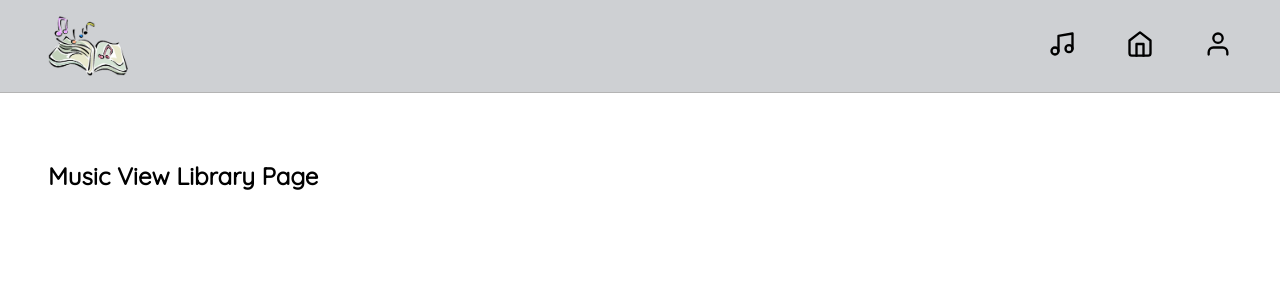
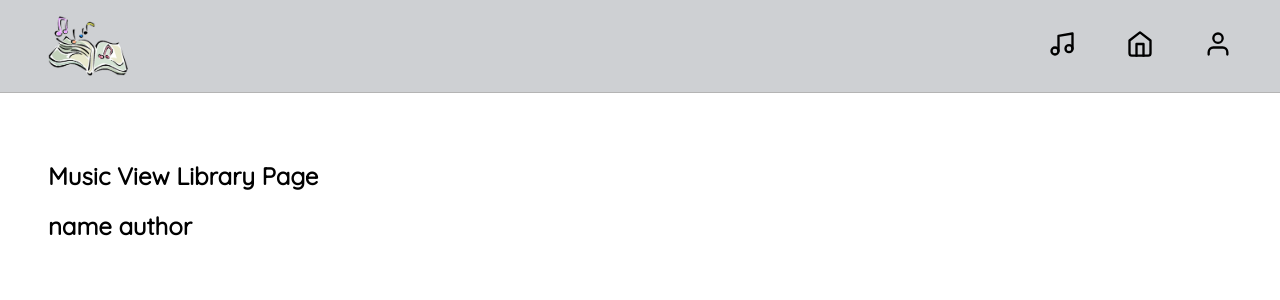
Before and after one commit to lismalgorzata/projectPP5, a Vue app: page /music in a window 1280 px wide. Shown: the top 300 px of the page. Built offline with nearby package versions, Linux system fonts and the light colour scheme; data requests are answered from the project's data file.

Commit message:
json db works and can fetch from it but dunno how to put in :((

```diff
--- /dev/null
+++ b/data/db.json
@@ -0,0 +1,5 @@
+{
+    "audio_files": [
+        {"id": "" ,"name": "name", "author": "author", "date": "date", "genre": "genre", "stars": 5, "favourite": true, "url": "url(cos do pobrania?)", "color": "color"}
+    ]
+}
--- a/src/views/MusicView.vue
+++ b/src/views/MusicView.vue
@@ -2,6 +2,25 @@
   <div class="musicLibrary">
     <h2>Music View Library Page</h2>
   </div>
+
+  <div v-for="file in audio_files" :key="file.id">
+      <h2>{{ file.name +" "+ file.author }}</h2>
+  </div>
 </template>
 
-<script setup></script>
+<script>
+  export default{
+    data() {
+      return{
+        audio_files: []
+      }
+    },
+    mounted() {
+      fetch('http://localhost:3000/audio_files')
+        .then(res => res.json())
+        .then(data => this.audio_files = data)
+        .catch(err => console.log(err.message))
+    }
+  }
+
+</script>
```
